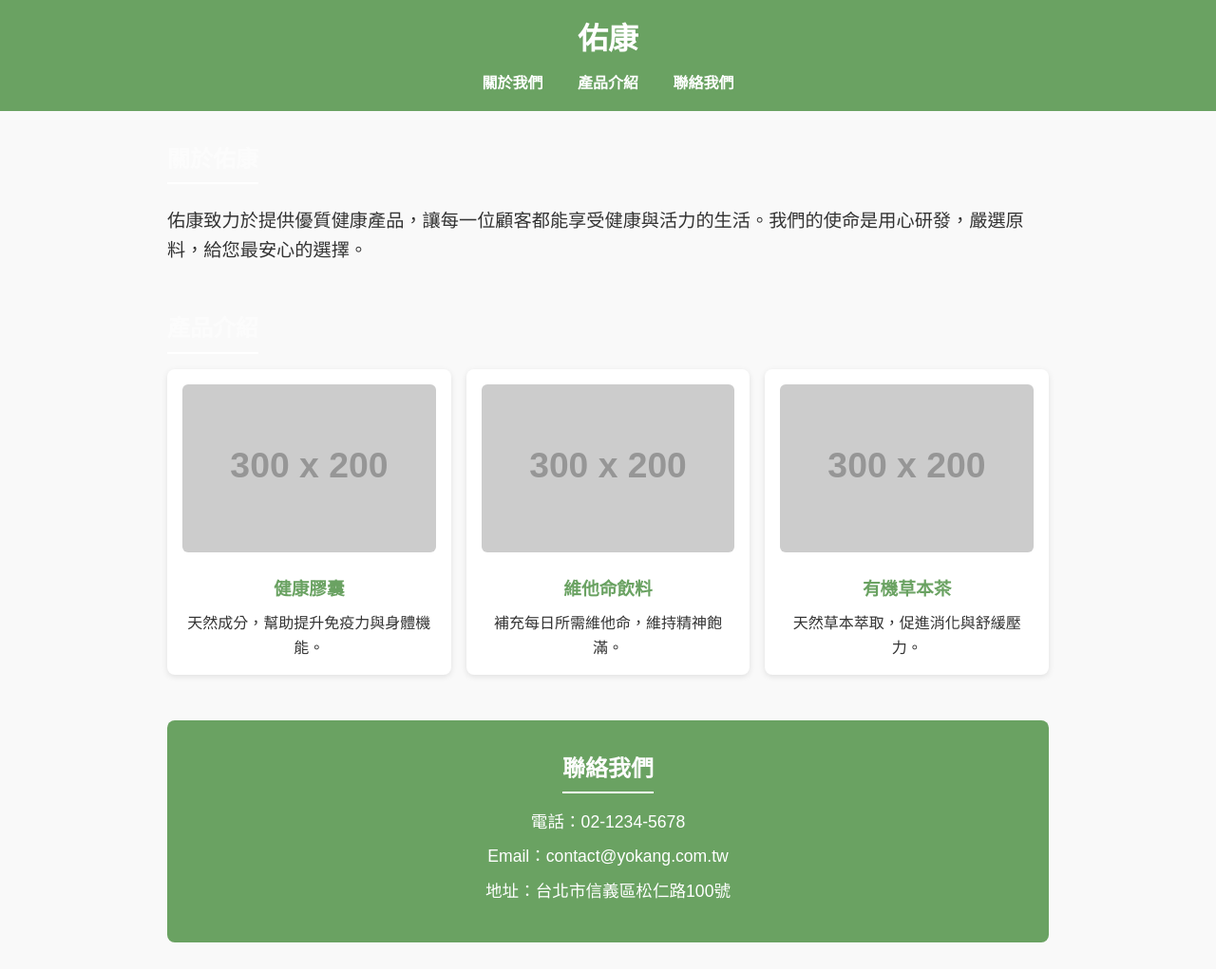
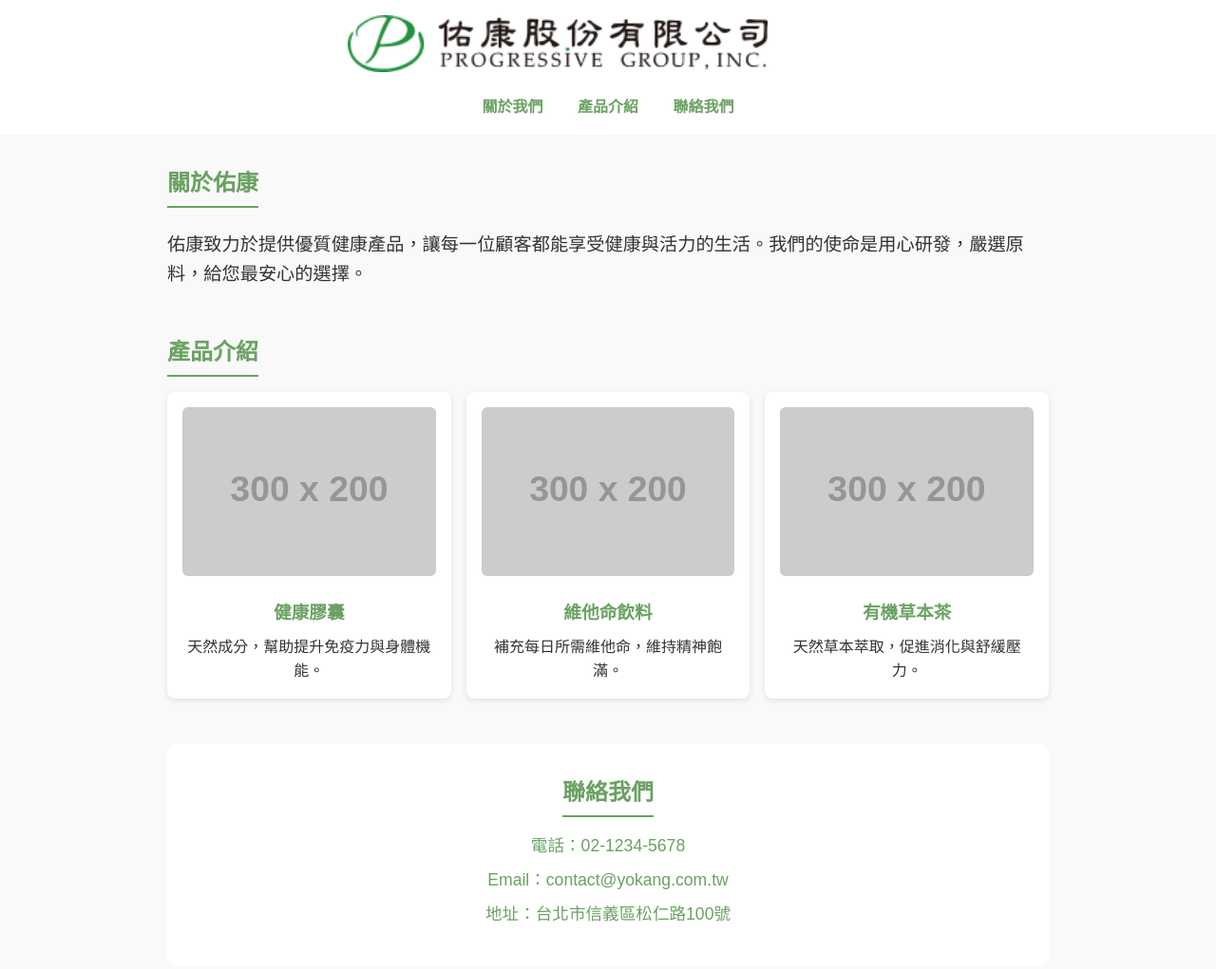
Before and after one commit to kcipgi/kcipgi-official, a plain HTML site: page index.html in a window 1280 px wide. Shown: the top 1021 px of the page at 95% size. Drawn offline with Linux system fonts and the light colour scheme; placeholder pictures from the web are drawn by us.

Commit message:
Update index.html

```diff
--- a/index.html
+++ b/index.html
@@ -5,6 +5,12 @@
   <meta name="viewport" content="width=device-width, initial-scale=1" />
   <title>佑康官方網站</title>
   <style>
+.logo-center {
+  display: block;
+  margin: 0 auto 1rem auto;
+  height: 60px;
+  transform: translateX(-12%); /* 向左偏移 10% */
+}
     /* Reset & base */
     * {
       margin: 0; padding: 0; box-sizing: border-box;
@@ -16,8 +22,8 @@
       line-height: 1.6;
     }
     header {
-      background-color: #6aa262;
-      color: white;
+      background-color: #ffffff;
+      color: #ffffff;
       padding: 1rem 2rem;
       text-align: center;
     }
@@ -28,7 +34,7 @@
       margin-top: 0.5rem;
     }
     nav a {
-      color: white;
+      color: #6aa262;
       margin: 0 1rem;
       text-decoration: none;
       font-weight: 600;
@@ -45,9 +51,9 @@
       margin-bottom: 3rem;
     }
     h2 {
-      color: #fcfcfc;
+      color: #6aa262;
       margin-bottom: 1rem;
-      border-bottom: 2px solid white;
+      border-bottom: 2px solid #6aa262;
       display: inline-block;
       padding-bottom: 0.3rem;
     }
@@ -80,8 +86,8 @@
       color: #6aa262;
     }
     .contact {
-      background: #6aa262;
-      color: white;
+      background: #ffffff;
+      color: #6aa262;
       padding: 2rem 1rem;
       border-radius: 8px;
       text-align: center;
@@ -110,7 +116,11 @@
 </head>
 <body>
   <header>
-    <h1>佑康</h1>
+  <div style="display: flex; justify-content: space-between; align-items: center;">
+  <img src="image/logo.png" alt="佑康logo" class="logo-center" />
+
+
+  </div>
   <nav>
     <a href="#intro">關於我們</a>
     <a href="#products">產品介紹</a>
```
Lines whose indentation alone changed are shown as unchanged.
